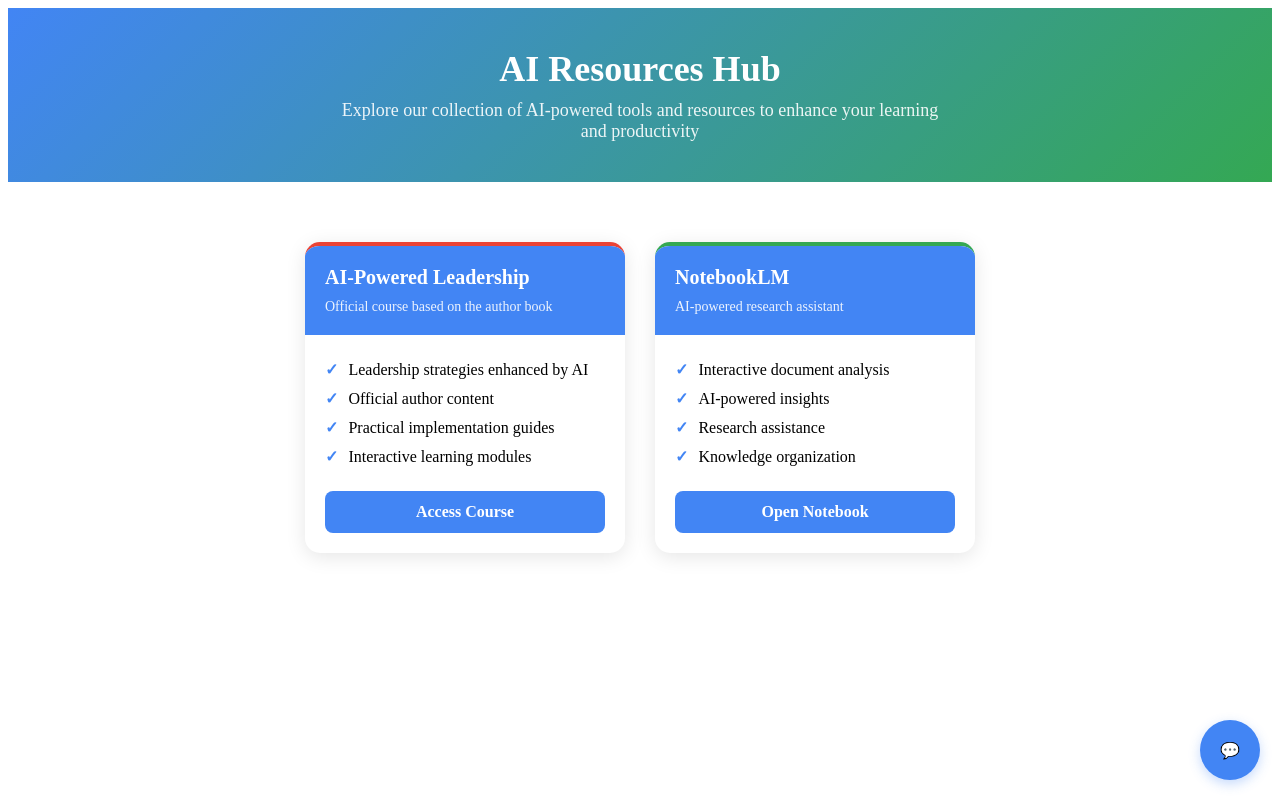
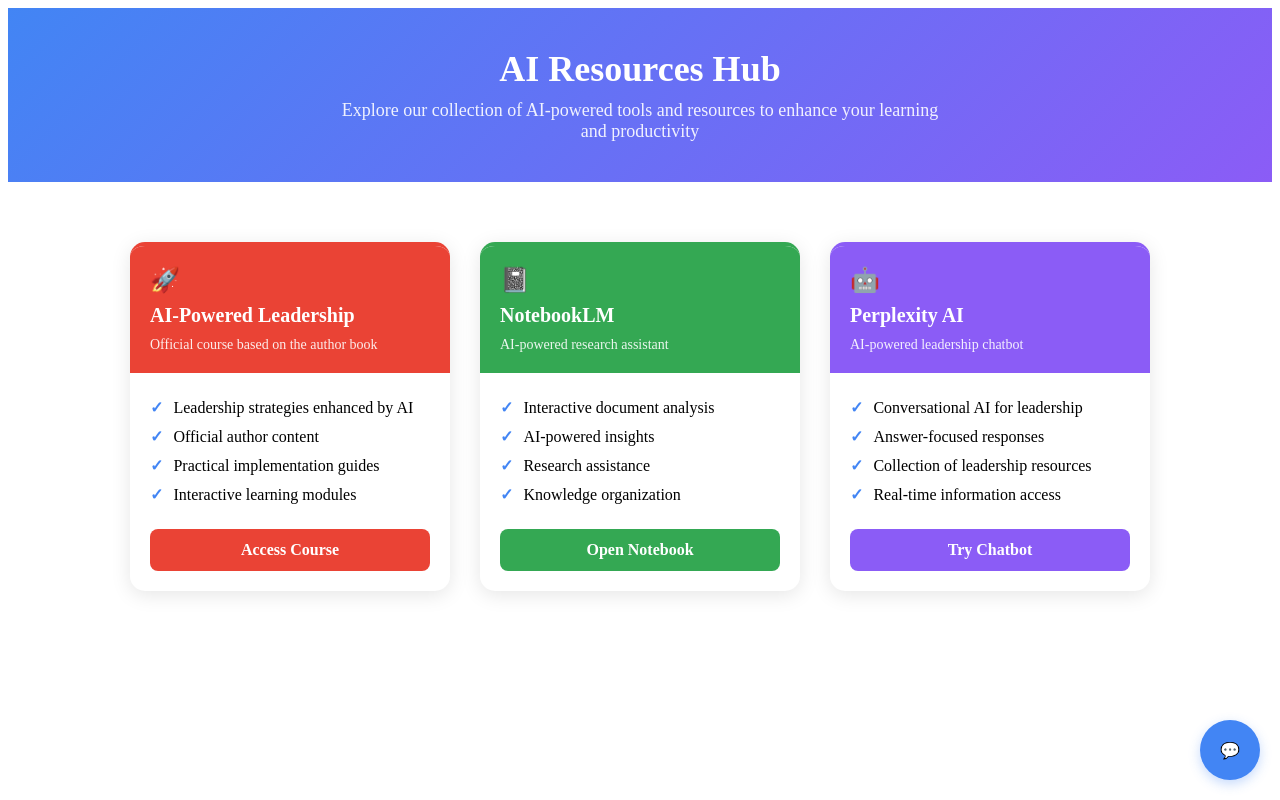
Before and after one commit to aimtyaem/GenAI4Leaders, a plain HTML site: page chatbot.html in a window 1280 px wide. Drawn offline with Linux system fonts and the light colour scheme.

Commit message:
Update chatbot.html
Updated

```diff
--- a/chatbot.html
+++ b/chatbot.html
@@ -34,7 +34,6 @@
 
         .card-header {
             padding: 20px;
-            background: #4285f4;
             color: white;
         }
 
@@ -79,26 +78,65 @@
         .card-button {
             display: block;
             text-align: center;
-            background: #4285f4;
             color: white;
             padding: 12px 20px;
             border-radius: 8px;
             text-decoration: none;
             font-weight: 600;
             margin-top: auto;
-            transition: background 0.3s ease;
+            transition: background 0.3s ease, transform 0.2s ease;
         }
 
         .card-button:hover {
-            background: #3367d6;
+            transform: translateY(-2px);
         }
 
         .card-notebook {
             border-top: 4px solid #34a853;
         }
 
+        .card-notebook .card-header {
+            background: #34a853;
+        }
+
+        .card-notebook .card-button {
+            background: #34a853;
+        }
+
+        .card-notebook .card-button:hover {
+            background: #2d8c47;
+        }
+
         .card-leadership {
             border-top: 4px solid #ea4335;
+        }
+
+        .card-leadership .card-header {
+            background: #ea4335;
+        }
+
+        .card-leadership .card-button {
+            background: #ea4335;
+        }
+
+        .card-leadership .card-button:hover {
+            background: #d33426;
+        }
+
+        .card-perplexity {
+            border-top: 4px solid #8b5cf6;
+        }
+
+        .card-perplexity .card-header {
+            background: #8b5cf6;
+        }
+
+        .card-perplexity .card-button {
+            background: #8b5cf6;
+        }
+
+        .card-perplexity .card-button:hover {
+            background: #7c4dff;
         }
 
         /* Existing Chatbot Styles */
@@ -224,7 +262,7 @@
         .page-header {
             text-align: center;
             padding: 40px 20px;
-            background: linear-gradient(135deg, #4285f4, #34a853);
+            background: linear-gradient(135deg, #4285f4, #8b5cf6);
             color: white;
             margin-bottom: 20px;
         }
@@ -240,6 +278,12 @@
             max-width: 600px;
             margin: 0 auto;
         }
+
+        /* Card Icon Styling */
+        .card-icon {
+            font-size: 24px;
+            margin-bottom: 10px;
+        }
     </style>
 </head>
 <body>
@@ -253,6 +297,7 @@
     <div class="cards-container">
         <div class="card card-leadership">
             <div class="card-header">
+                <div class="card-icon">🚀</div>
                 <h2 class="card-title">AI-Powered Leadership</h2>
                 <p class="card-description">Official course based on the author book</p>
             </div>
@@ -269,6 +314,7 @@
 
         <div class="card card-notebook">
             <div class="card-header">
+                <div class="card-icon">📓</div>
                 <h2 class="card-title">NotebookLM</h2>
                 <p class="card-description">AI-powered research assistant</p>
             </div>
@@ -280,6 +326,23 @@
                     <li>Knowledge organization</li>
                 </ul>
                 <a href="https://notebooklm.google.com/notebook/4353c083-1b86-46f6-83e5-8205d599ff2e" class="card-button" target="_blank">Open Notebook</a>
+            </div>
+        </div>
+
+        <div class="card card-perplexity">
+            <div class="card-header">
+                <div class="card-icon">🤖</div>
+                <h2 class="card-title">Perplexity AI</h2>
+                <p class="card-description">AI-powered leadership chatbot</p>
+            </div>
+            <div class="card-body">
+                <ul class="card-features">
+                    <li>Conversational AI for leadership</li>
+                    <li>Answer-focused responses</li>
+                    <li>Collection of leadership resources</li>
+                    <li>Real-time information access</li>
+                </ul>
+                <a href="https://www.perplexity.ai/collections/ai-powered-leadership-chatbot-fx2mdRoCRZyMqX1wgvcSAQ" class="card-button" target="_blank">Try Chatbot</a>
             </div>
         </div>
     </div>
@@ -346,8 +409,10 @@
                     response = "The AI-Powered Leadership course is based on the official author book. It provides leadership strategies enhanced by AI. You can access it by clicking the 'Access Course' card above.";
                 } else if (message.toLowerCase().includes('notebook') || message.toLowerCase().includes('research')) {
                     response = "NotebookLM is an AI-powered research assistant that helps with document analysis and knowledge organization. You can open it by clicking the 'Open Notebook' card above.";
+                } else if (message.toLowerCase().includes('perplexity') || message.toLowerCase().includes('chatbot')) {
+                    response = "Perplexity AI offers a specialized chatbot for leadership topics with answer-focused responses and access to a collection of leadership resources. You can try it by clicking the 'Try Chatbot' card above.";
                 } else if (message.toLowerCase().includes('help') || message.toLowerCase().includes('what')) {
-                    response = "This page offers two main AI resources: 1) AI-Powered Leadership course, and 2) NotebookLM research assistant. You can click on the cards to access these resources or ask me specific questions about them.";
+                    response = "This page offers three main AI resources: 1) AI-Powered Leadership course, 2) NotebookLM research assistant, and 3) Perplexity AI leadership chatbot. You can click on the cards to access these resources or ask me specific questions about them.";
                 }
 
                 addMessage(response, 'bot');
```
